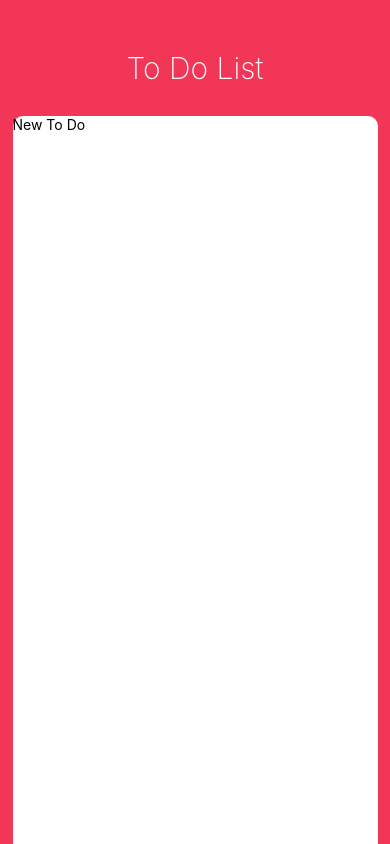
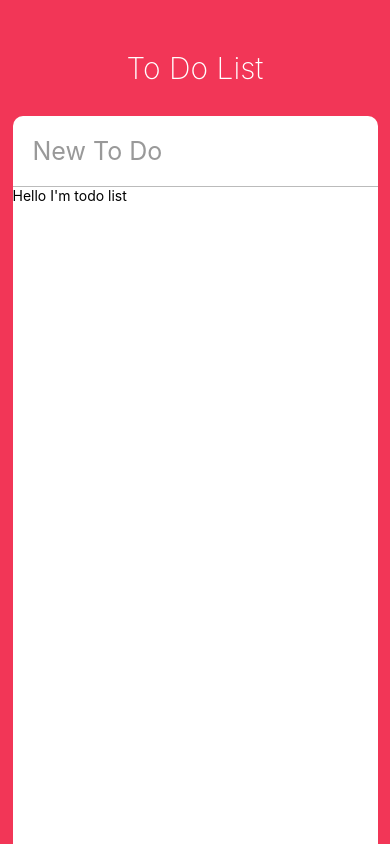
Before and after one commit to DianaLeee/todo-list-project, a React Native app: screen / in a window 390 px wide. Built offline with nearby package versions, Linux system fonts and the light colour scheme.

Commit message:
Add TODO element
ScrollView에 to do element 추가

```diff
--- a/App.js
+++ b/App.js
@@ -1,19 +1,41 @@
 import React from 'react';
-import { StyleSheet, Text, View, StatusBar, TextInput, Dimensions, Platform } from 'react-native';
+import { StyleSheet, Text, View, StatusBar, TextInput, Dimensions, Platform, ScrollView } from 'react-native';
+import ToDo from "./ToDo";
+
 const { height, width } = Dimensions.get("window");
 
 export default class App extends React.Component {
+  state = {
+    newToDo: ""
+  };
   render() {
+    const { newToDo } = this.state;
     return (
       <View style={styles.container}>
         <StatusBar barStyle="light-content" />
         <Text style={styles.title}>To Do List</Text>
         <View style={styles.card}>
-          <TextInput style={styles.input} placeholder={"New To Do"}></TextInput>
+          <TextInput
+            style={styles.input}
+            placeholder={"New To Do"}
+            value={newToDo}
+            onChangeText={this._controlNewToDo}
+            placeholderTextColor={"#999"}
+            returnKeyType={"done"}
+            autoCorrect={false}
+            />
+            <ScrollView>
+              <ToDo />
+            </ScrollView>
         </View>
       </View>
     );
   }
+  _controlNewToDo = text => {
+    this.setState({
+      newToDo: text
+    });
+  };
 }
 
 const styles = StyleSheet.create({
@@ -50,4 +72,10 @@
       }
     })
   },
+  input: {
+    padding: 20,
+    borderBottomColor: "#bbb",
+    borderBottomWidth: 1,
+    fontSize: 25
+  }
 });
--- /dev/null
+++ b/ToDo.js
@@ -0,0 +1,14 @@
+import React, {Component} from "react";
+import { View, Text, TouchableOpacity, StyleSheet } from "react-native"
+
+export default class ToDo extends Component {
+    render() {
+        return (
+            <View>
+                <Text>Hello I'm todo list</Text>
+            </View>
+        );
+    }
+}
+
+const styles = StyleSheet.create({});
```
